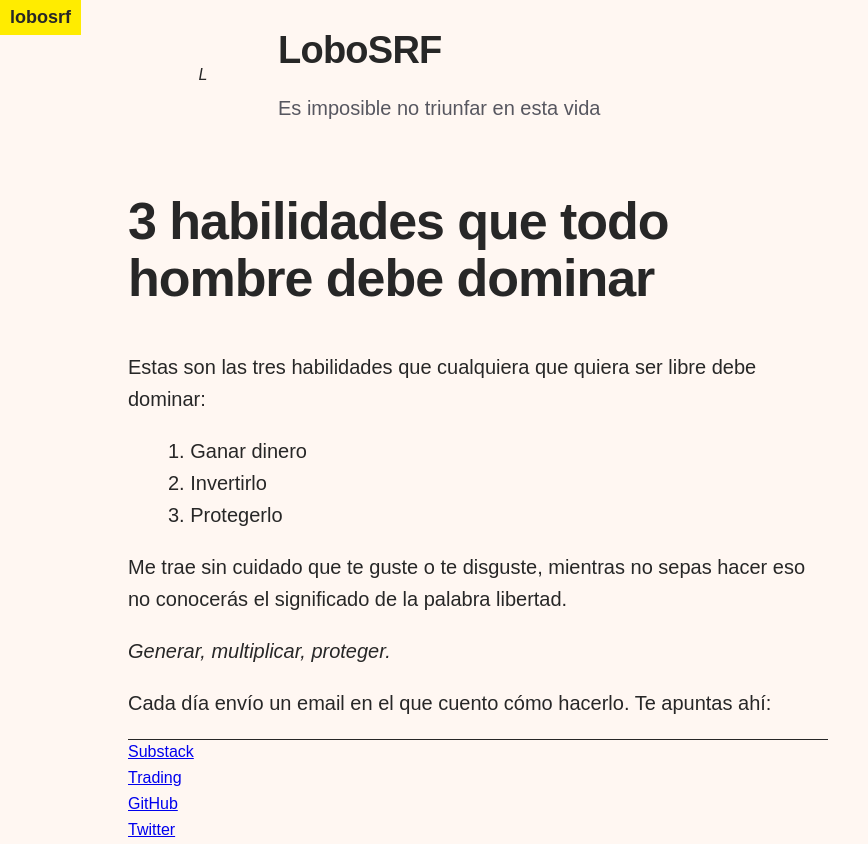
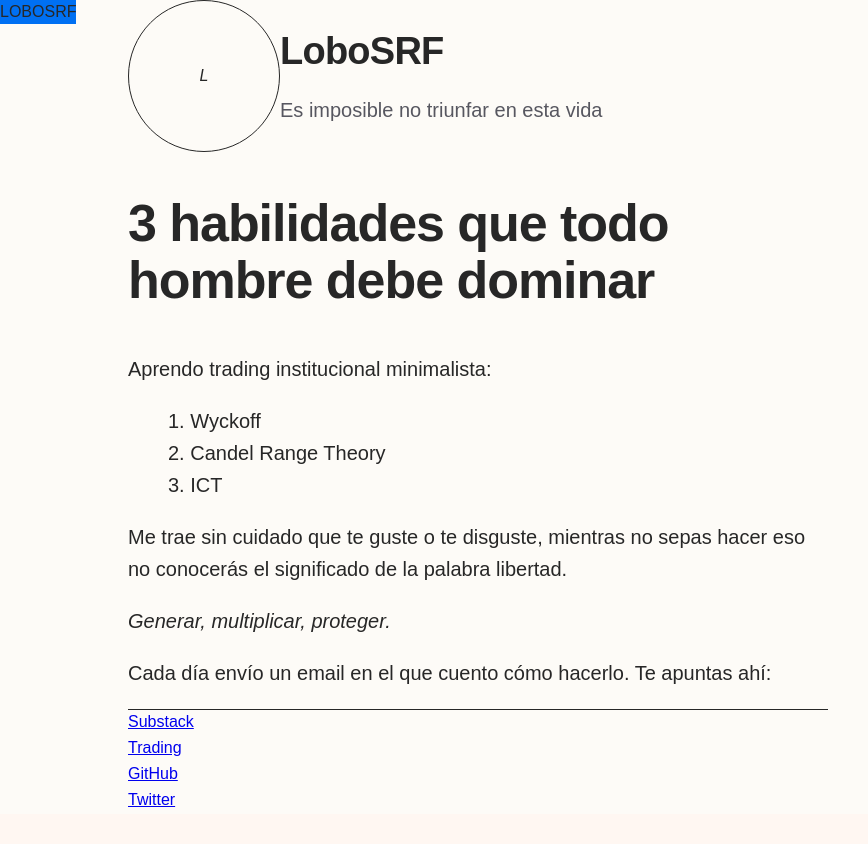
Before and after one commit to Lobosrf/My-web, a Next.js app: page / in a window 1280 px wide. Shown: the whole page, without its empty margins (0-868 px from the left). After the commit the page ends 814 px from the top, so only its background shows below. Built offline with nearby package versions, Linux system fonts and the light colour scheme.

Commit message:
clon azul corregido

```diff
--- a/app/page.tsx
+++ b/app/page.tsx
@@ -2,39 +2,41 @@ import Link from 'next/link';
 
 export default function Home() {
   return (
-    <div className="min-h-screen relative overflow-x-hidden">
-      {/* LOGO SUPERIOR DERECHA */}
+    <div className="relative min-h-screen bg-[#fdfbf7] text-left">
+      {/* LOGO AZUL SUPERIOR DERECHA */}
       <div className="absolute top-0 right-0 p-8">
-        <div className="malo-logo text-[18px]">lobosrf</div>
+        <div className="bg-[#0070f3] text-white px-4 py-1 font-black text-sm uppercase tracking-tighter">
+          lobosrf
+        </div>
       </div>
 
       <main className="max-w-[1024px] mx-auto px-8 py-24 md:py-36">
         <div className="max-w-[700px]">
 
           {/* CABECERA: FOTO IZQUIERDA, TEXTO DERECHA */}
-          <header className="flex items-center gap-8 mb-12">
-            <div className="w-[150px] h-[150px] rounded-full bg-gray-300 flex-shrink-0 overflow-hidden">
+          <header className="flex items-center gap-8 mb-12 text-left justify-start">
+            <div className="w-[150px] h-[150px] rounded-full bg-gray-200 flex-shrink-0 overflow-hidden border border-black/5">
               <div className="w-full h-full flex items-center justify-center text-gray-400 text-4xl font-bold italic">L</div>
             </div>
-            <div>
-              <h1 className="text-[38px] font-black mb-1">LoboSRF</h1>
+            <div className="text-left">
+              <h1 className="text-[38px] font-black mb-1 leading-none text-black">LoboSRF</h1>
               <p className="text-[20px] text-[#575760]">Es imposible no triunfar en esta vida</p>
             </div>
           </header>
 
           {/* CUERPO DE TEXTO */}
-          <article className="space-y-8">
-            <h1 className="text-[52px] font-black leading-[1.1]">
+          <article className="space-y-8 text-left">
+            <h1 className="text-[52px] font-black leading-[1.1] text-black tracking-tight">
               3 habilidades que todo hombre debe dominar
             </h1>
 
-            <div className="text-[20px] leading-[1.6] space-y-6">
-              <p>Estas son las tres habilidades que cualquiera que quiera ser libre debe dominar:</p>
+            <div className="text-[20px] leading-[1.6] text-black space-y-6">
+              <p>Aprendo trading institucional minimalista:</p>
 
               <ol className="list-decimal list-inside space-y-3 font-bold">
-                <li>Ganar dinero</li>
-                <li>Invertirlo</li>
-                <li>Protegerlo</li>
+                <li>Wyckoff</li>
+                <li>Candel Range Theory</li>
+                <li>ICT</li>
               </ol>
 
               <p>Me trae sin cuidado que te guste o te disguste, mientras no sepas hacer eso no conocerás el significado de la palabra libertad.</p>
@@ -44,8 +46,8 @@ export default function Home() {
               <p>Cada día envío un email en el que cuento cómo hacerlo. Te apuntas ahí:</p>
             </div>
 
-            {/* ENLACES ESTILO LISTA */}
-            <nav className="flex flex-col gap-6 pt-10 border-t border-gray-200">
+            {/* ENLACES ESTILO LISTA ALINEADOS A LA IZQUIERDA */}
+            <nav className="flex flex-col gap-6 pt-10 border-t border-gray-200 items-start">
               {[
                 { name: 'Substack', url: 'https://lobosrf.substack.com' },
                 { name: 'Trading', url: '#' },
```
